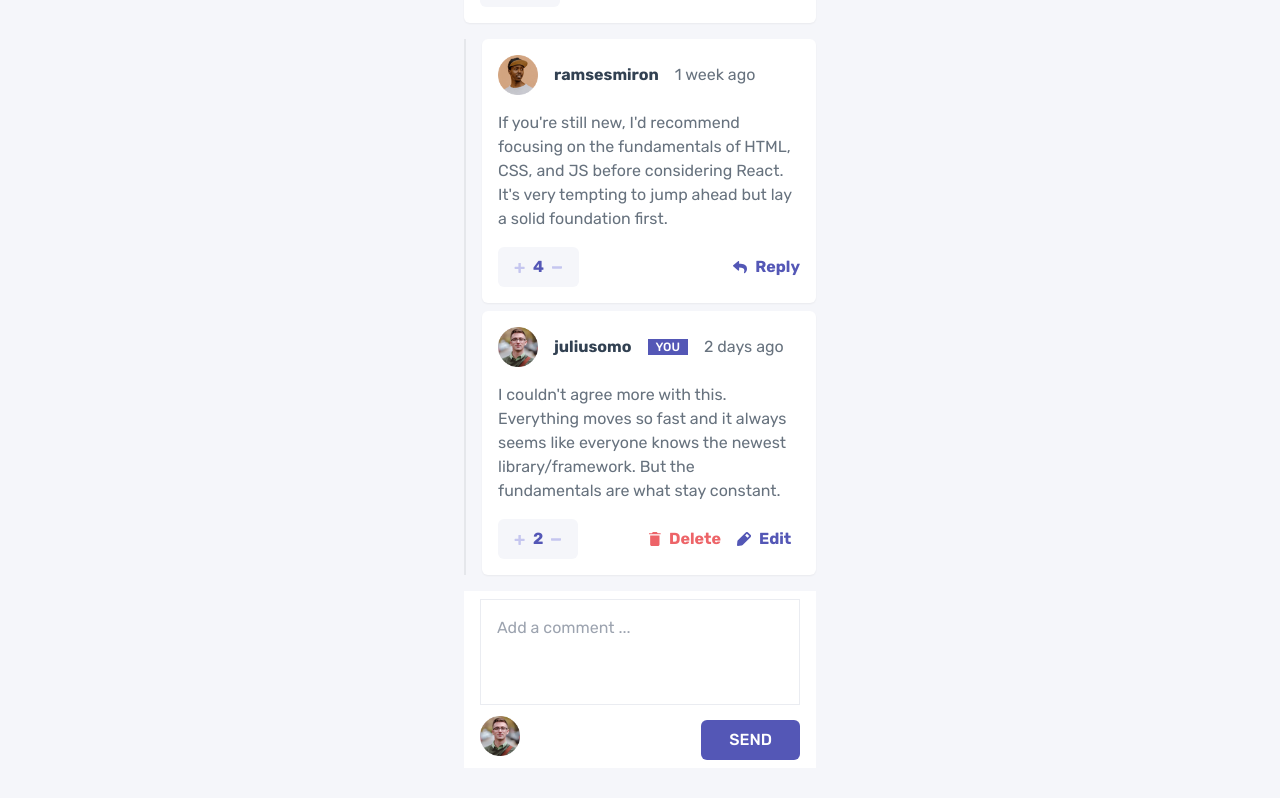
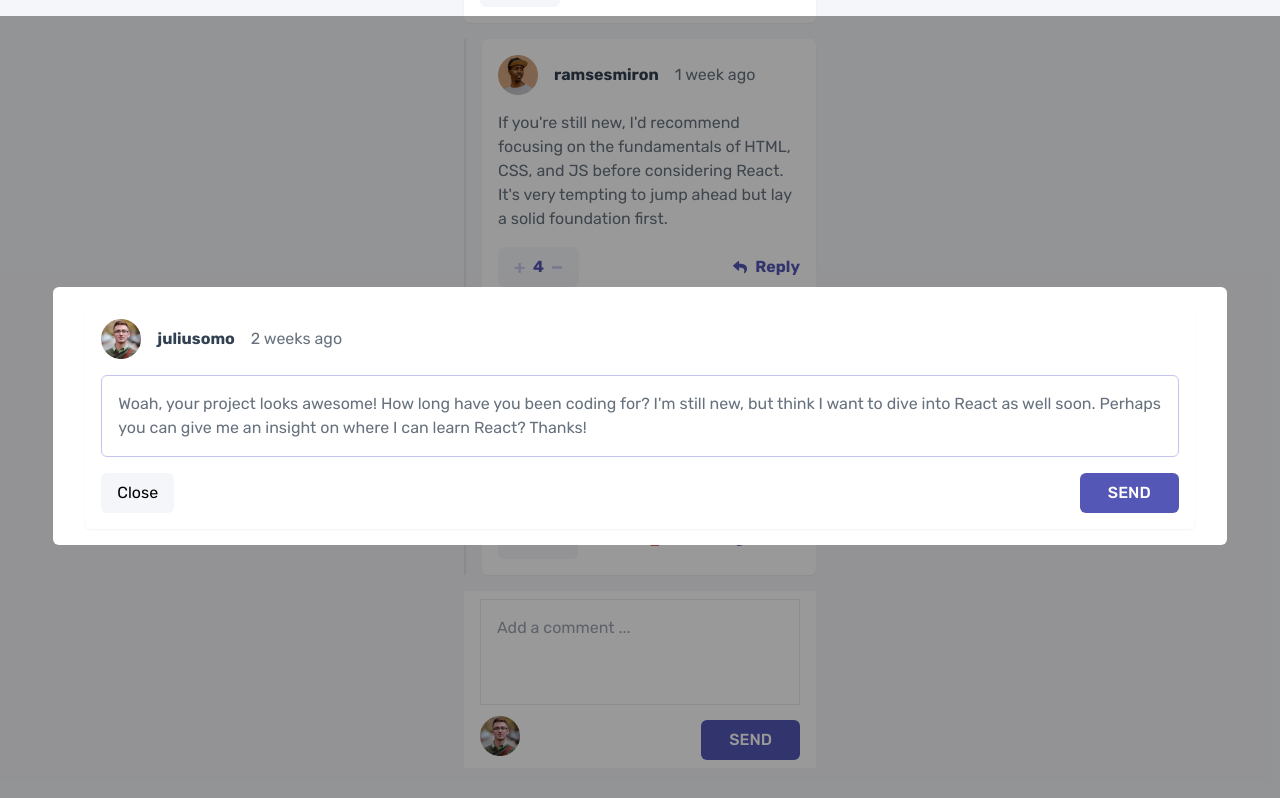
Before and after one commit to Beshoynady93/Interactive-Comment-Section, a React (Vite) app: page / in a window 1280 px wide. Both pictures are taken after a click on the button "Edit". Shown: the part 577-1375 px from the top of the page. Built offline with nearby package versions, Linux system fonts and the light colour scheme.

Commit message:
Added edit and delte modals for comments and replies

```diff
--- a/src/components/AddComment.tsx
+++ b/src/components/AddComment.tsx
@@ -1,5 +1,6 @@
 import { useRef } from 'react';
 import { userType, commentType } from '../types/types';
+import SendButton from './buttons/SendButton';
 
 type addCommentPropsType = {
   currentUser: userType;
@@ -27,7 +28,7 @@ const AddComment = ({ currentUser, setComment }: addCommentPropsType) => {
         replies: [],
       },
     ]);
-    textareaRef.current.value = '';
+    // textareaRef.current.value = '';
   };
 
   return (
@@ -43,12 +44,13 @@ const AddComment = ({ currentUser, setComment }: addCommentPropsType) => {
       />
       <div className="flex justify-between items-center space-y-2">
         <img className="w-10" src={currentUser.image.webp} alt="" />
-        <button
+        <SendButton sendCommentHandler={sendCommentHandler} />
+        {/* <button
           className="bg-primary-blue-400 text-white font-medium px-7 py-2 rounded-md"
           onClick={sendCommentHandler}
         >
           SEND
-        </button>
+        </button> */}
       </div>
     </>
   );
--- a/src/components/Comment.tsx
+++ b/src/components/Comment.tsx
@@ -1,5 +1,7 @@
 import { commentType, userType } from '../types/types';
+import EditCommentModal from './EditCommentModal';
 import Reply from './Reply';
+import { useState } from 'react';
 
 type commentPropsType = {
   comment: commentType;
@@ -12,6 +14,8 @@ const Comment = ({
   currentUser,
   setisDeleteCommentModalShown,
 }: commentPropsType) => {
+  const [isEditCommentModalShown, setisEditCommentModalShown] = useState(false);
+
   const deleteCommentHandler = () => {
     setisDeleteCommentModalShown(true);
   };
@@ -59,7 +63,10 @@ const Comment = ({
               <img src="./images/icon-delete.svg" alt="" />
               <span className="text-primary-red-400">Delete</span>
             </button>
-            <button className="flex items-center gap-2 font-bold-7">
+            <button
+              onClick={() => setisEditCommentModalShown(true)}
+              className="flex items-center gap-2 font-bold-7"
+            >
               <img src="./images/icon-edit.svg" alt="" />
               <span className="text-primary-blue-400">Edit</span>
             </button>
@@ -72,13 +79,6 @@ const Comment = ({
             </button>
           </div>
         )}
-
-        {/* <div className="flex items-center justify-end">
-        <button className="flex items-center gap-2 font-bold-7">
-          <img src="./images/icon-reply.svg" alt="" />
-          <span className=" text-primary-blue-400">Reply</span>
-        </button>
-      </div> */}
       </div>
 
       {comment.replies?.length !== 0 ? (
@@ -86,6 +86,7 @@ const Comment = ({
           {comment.replies?.map((reply) => (
             <Reply
               setisDeleteCommentModalShown={setisDeleteCommentModalShown}
+              setisEditCommentModalShown={setisEditCommentModalShown}
               currentUser={currentUser}
               reply={reply}
               key={reply.id}
@@ -95,6 +96,13 @@ const Comment = ({
       ) : (
         ''
       )}
+
+      <EditCommentModal
+        currentUser={currentUser}
+        comment={comment}
+        isEditCommentModalShown={isEditCommentModalShown}
+        setisEditCommentModalShown={setisEditCommentModalShown}
+      />
     </>
   );
 };
--- /dev/null
+++ b/src/components/EditCommentModal.tsx
@@ -0,0 +1,56 @@
+import { commentType, userType } from '../types/types';
+import SendButton from './buttons/SendButton';
+
+type editCommentModal = {
+  isEditCommentModalShown: boolean;
+  comment: commentType;
+  currentUser: userType;
+  setisEditCommentModalShown: React.Dispatch<React.SetStateAction<boolean>>;
+};
+
+const EditCommentModal = ({
+  isEditCommentModalShown,
+  comment,
+  currentUser,
+  setisEditCommentModalShown,
+}: editCommentModal) => {
+  const sendCommentHandler = () => {};
+  return (
+    <div
+      className={`w-full h-full mt-0 top-0 left-0 bg-black bg-opacity-40 fixed z-10  items-center justify-center ${
+        isEditCommentModalShown ? 'flex' : 'hidden'
+      }`}
+    >
+      <div className="bg-white w-11/12 px-8 py-4 rounded-md space-y-2">
+        <div className="bg-white p-4 rounded-md grid grid-cols-2 gap-y-4 shadow-sm">
+          <div className="flex gap-4 items-center col-span-2">
+            <img className="w-10" src={currentUser.image.webp} alt="" />
+            <span className="text-neutral-blue-400 font-bold-7">
+              {currentUser.username}
+            </span>
+            <span className="text-neutral-blue-200">{comment.createdAt}</span>
+          </div>
+
+          <textarea className="text-neutral-blue-200 col-span-2 resize-none p-4 border border-primary-blue-200 rounded-md">
+            {comment.content}
+          </textarea>
+
+          <div className="flex items-center bg-neutral-grey-200 w-max px-4 py-2 rounded-md">
+            <button onClick={() => setisEditCommentModalShown(false)}>
+              Close
+            </button>
+          </div>
+
+          <div className="flex items-center justify-end">
+            <SendButton sendCommentHandler={sendCommentHandler} />
+            {/* <button className="flex items-center gap-2 font-bold-7">
+              <span className=" text-primary-blue-400">SEND</span>
+            </button> */}
+          </div>
+        </div>
+      </div>
+    </div>
+  );
+};
+
+export default EditCommentModal;
--- a/src/components/Reply.tsx
+++ b/src/components/Reply.tsx
@@ -4,12 +4,14 @@ type replyPropsType = {
   reply: replyType;
   currentUser: userType;
   setisDeleteCommentModalShown: React.Dispatch<React.SetStateAction<boolean>>;
+  setisEditCommentModalShown: React.Dispatch<React.SetStateAction<boolean>>;
 };
 
 const Reply = ({
   reply,
   currentUser,
   setisDeleteCommentModalShown,
+  setisEditCommentModalShown,
 }: replyPropsType) => {
   const deleteCommentHandler = () => {
     setisDeleteCommentModalShown(true);
@@ -55,7 +57,10 @@ const Reply = ({
             <img src="./images/icon-delete.svg" alt="" />
             <span className="text-primary-red-400">Delete</span>
           </button>
-          <button className="flex items-center gap-2 font-bold-7">
+          <button
+            onClick={() => setisEditCommentModalShown(true)}
+            className="flex items-center gap-2 font-bold-7"
+          >
             <img src="./images/icon-edit.svg" alt="" />
             <span className="text-primary-blue-400">Edit</span>
           </button>
--- /dev/null
+++ b/src/components/buttons/SendButton.tsx
@@ -0,0 +1,16 @@
+type sendButtonType = {
+  sendCommentHandler: () => void;
+};
+
+const SendButton = ({ sendCommentHandler }: sendButtonType) => {
+  return (
+    <button
+      className="bg-primary-blue-400 text-white font-medium px-7 py-2 rounded-md"
+      onClick={sendCommentHandler}
+    >
+      SEND
+    </button>
+  );
+};
+
+export default SendButton;
```
